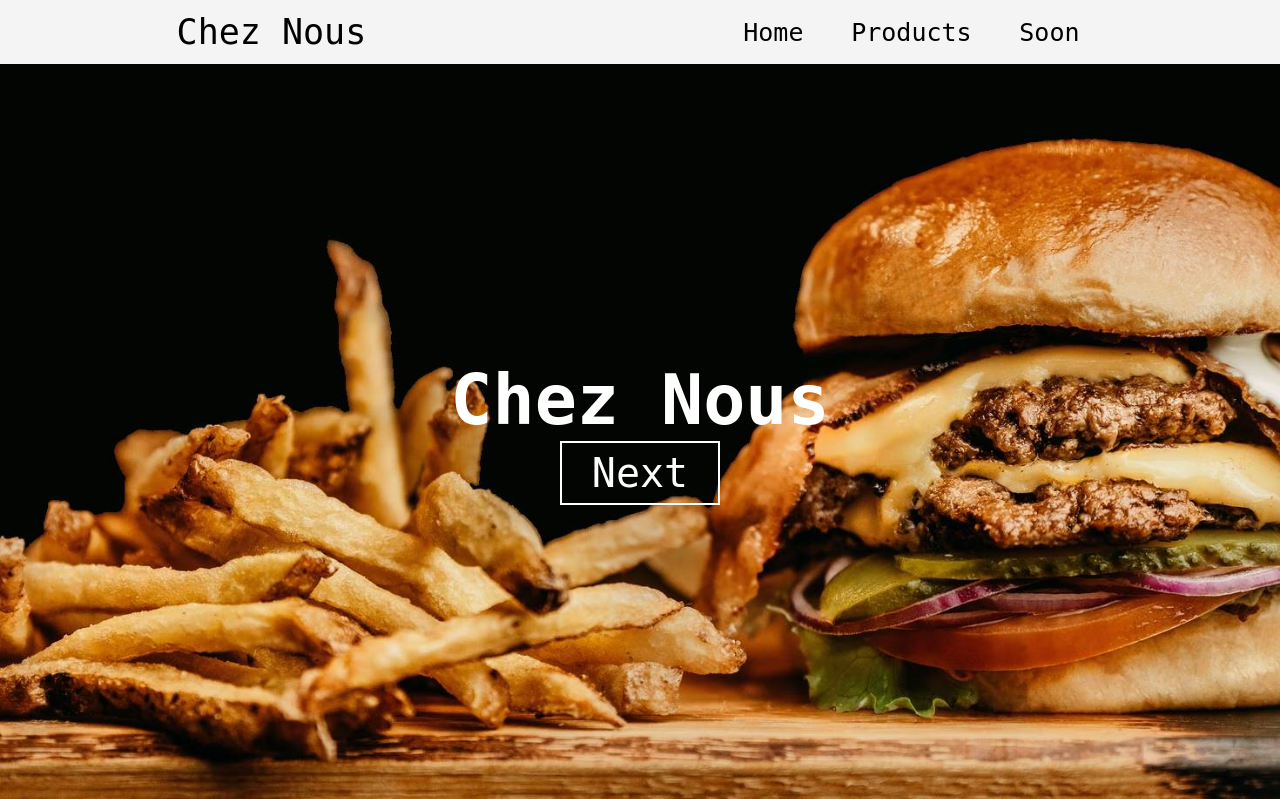
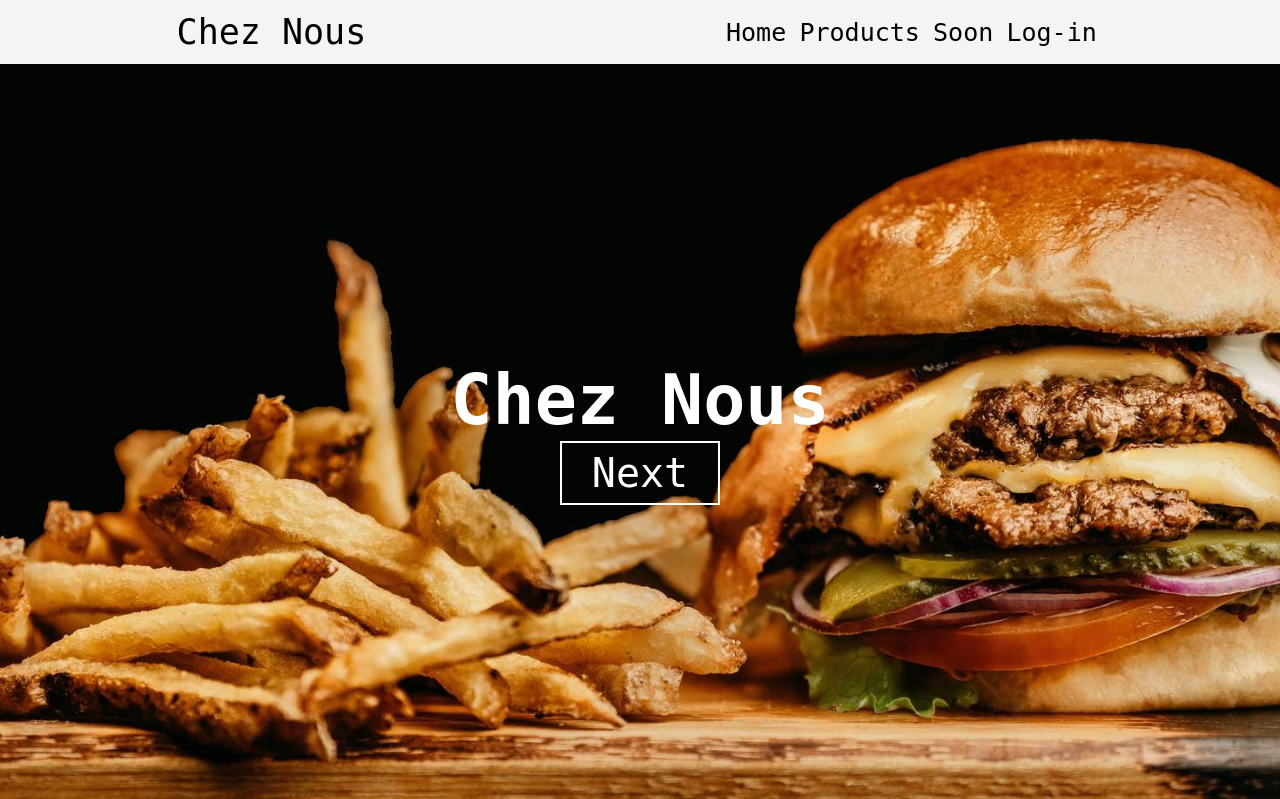
Before and after one commit to ThijmThijm22/GipSite, a PHP site: page / in a window 1280 px wide. Shown: the top 799 px of the page. Run offline with PHP 8.4, Linux system fonts and the light colour scheme.

Commit message:
Log-in made
Next: make Log-in forum

```diff
--- a/index.html
+++ b/index.html
@@ -15,6 +15,9 @@
         <a href="index.html">Home</a>
         <a href="products.html">Products</a>
         <a href="">Soon</a>
+        <div class="Log-In">
+          <a href="Log-In.html">Log-in</a>
+        </div>
       </div>
     </nav>
     <header>
--- a/products.html
+++ b/products.html
@@ -15,6 +15,7 @@
           <a href="index.html">Home</a>
           <a href="">Products</a>
           <a href="">Soon</a>
+          <a href="Log-in.html">Log-in</a>
         </div>
       </nav>
       <div class="header"></div>
--- a/style.css
+++ b/style.css
@@ -78,6 +78,10 @@ section:nth-child(even) .btn {
   font-size: 50px;
 }
 
+.Log-in {
+  position: absolute; top: 0; right: 0
+}
+
 #sec1 .sImage {
   background: url("https://images.unsplash.com/photo-1622880833523-7cf1c0bd4296?ixlib=rb-1.2.1&ixid=MnwxMjA3fDB8MHxwaG90by1wYWdlfHx8fGVufDB8fHx8&auto=format&fit=crop&w=1470&q=80")
     center center/cover;
```
Also changed, not shown: Log-in.html (added).
